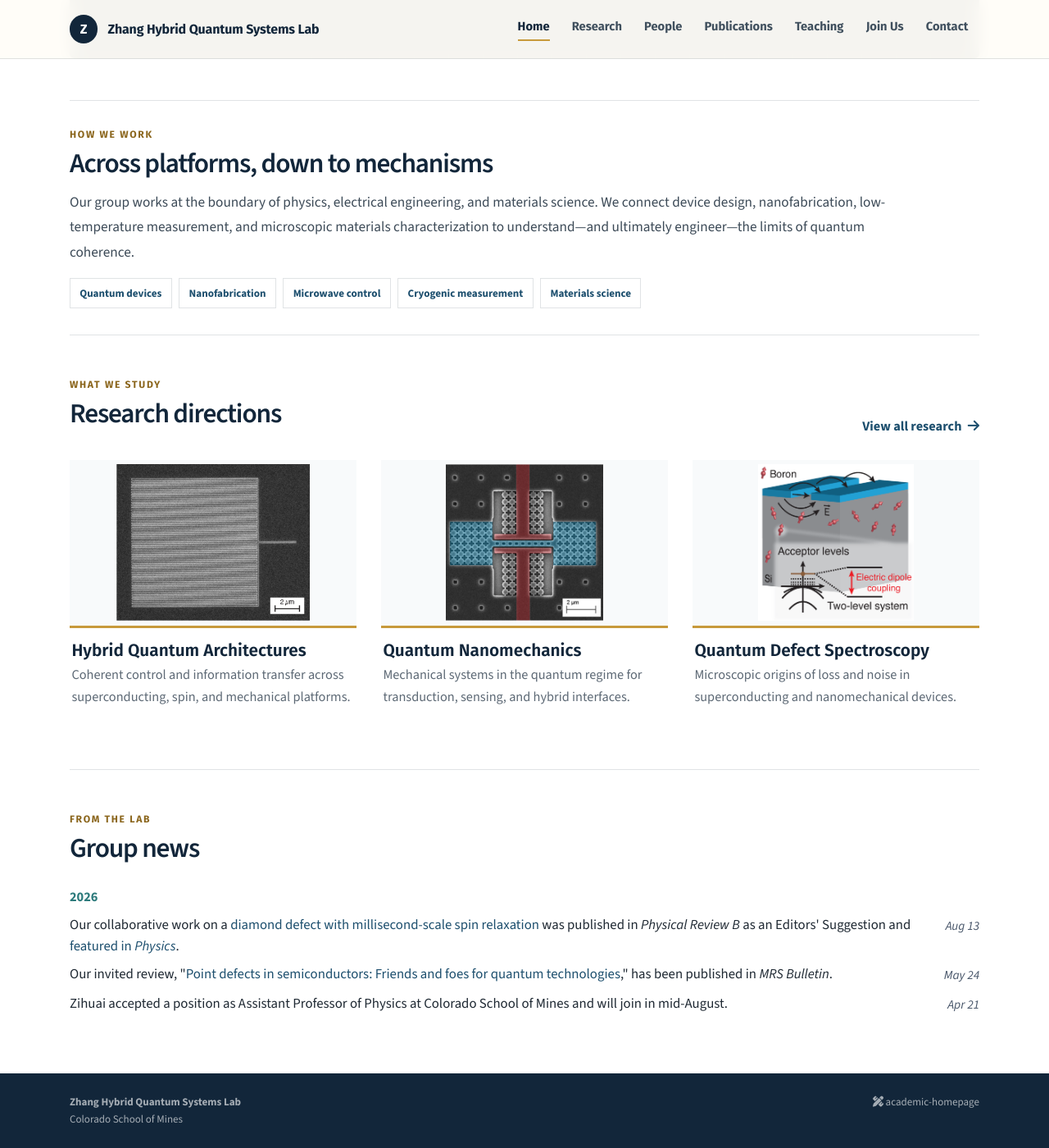
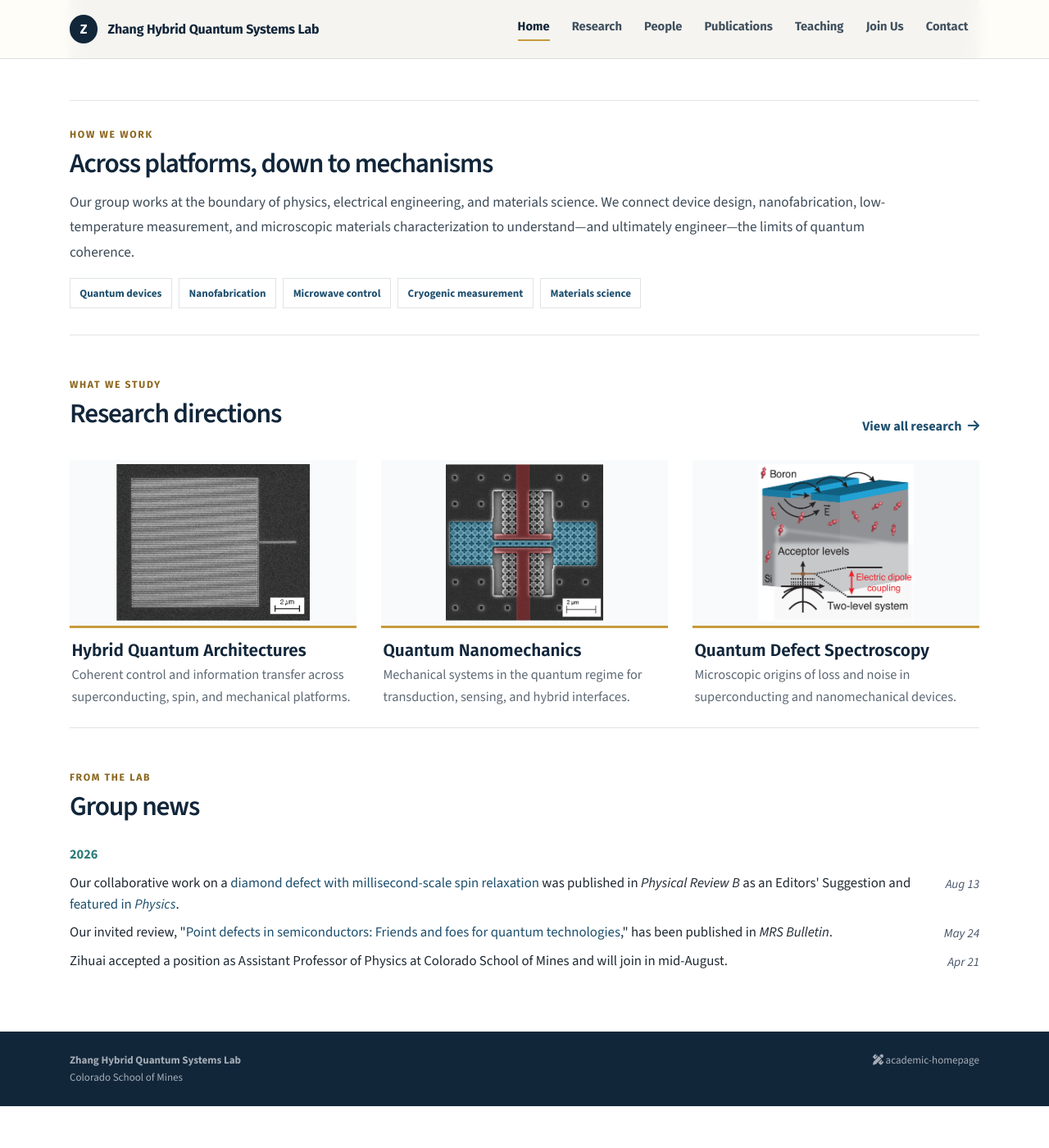
Before and after one commit to zihuaiz/zihuaiz.github.io, a Jekyll site: the page built from index.html, in a window 1280 px wide and 1400 px high, scrolled down 648 px. Shown: the whole window at 82% size. Built offline with Jekyll 4.4.1, drawn with Linux system fonts in a browser that asks for light colours; nearby versions of some CDN libraries; a style sheet for code colours, icons or effects is not loaded; after the commit the page ends 1997 px from its top, so only the background shows below that.

Commit message:
Balance homepage section spacing

```diff
--- a/_layouts/default.html
+++ b/_layouts/default.html
@@ -26,7 +26,7 @@
     <link rel="preconnect" href="https://fonts.gstatic.com" crossorigin>
     <link href="https://fonts.googleapis.com/css2?family=Fira+Sans:ital,wght@0,400;0,500;0,600;0,700;1,400&family=Source+Code+Pro:wght@400;600&family=Source+Sans+3:ital,wght@0,400;0,500;0,600;0,700;1,400;1,600&display=swap" rel="stylesheet">
     <link rel="stylesheet" href="https://cdn.jsdelivr.net/npm/katex@0.16.11/dist/katex.min.css" integrity="sha384-nB0miv6/jRmo5UMMR1wu3Gz6NLsoTkbqJghGIsx//Rlm+ZU03BU6SQNC66uf4l5+" crossorigin="anonymous">
-    <link rel="stylesheet" href="{{ '/assets/css/global.css' | relative_url }}?v=20260829-news-divider">
+    <link rel="stylesheet" href="{{ '/assets/css/global.css' | relative_url }}?v=20260829-news-spacing">
 </head>
 <body class="bg-light" {{ page.body_attr }}>
     {% include navbar.html %}
--- a/assets/css/global.css
+++ b/assets/css/global.css
@@ -760,7 +760,7 @@
 }
 
 .home-lower-grid {
-  margin-top: clamp(2.5rem, 4vw, 3.75rem);
+  margin-top: 0;
   padding-top: clamp(2.5rem, 4vw, 3.75rem);
   border-top: 1px solid var(--lab-line);
 }
```
